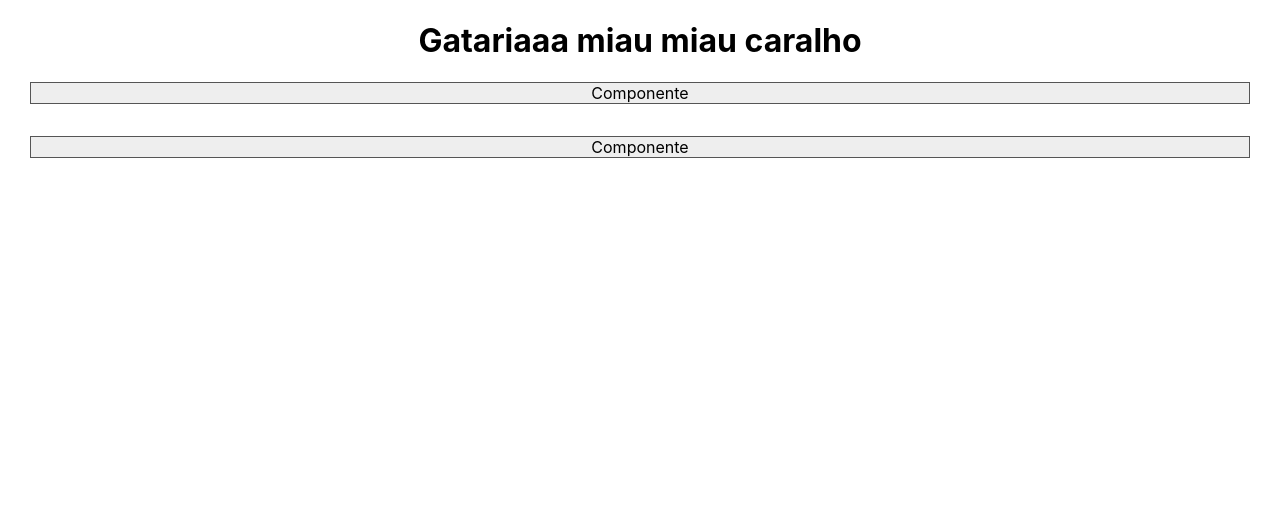
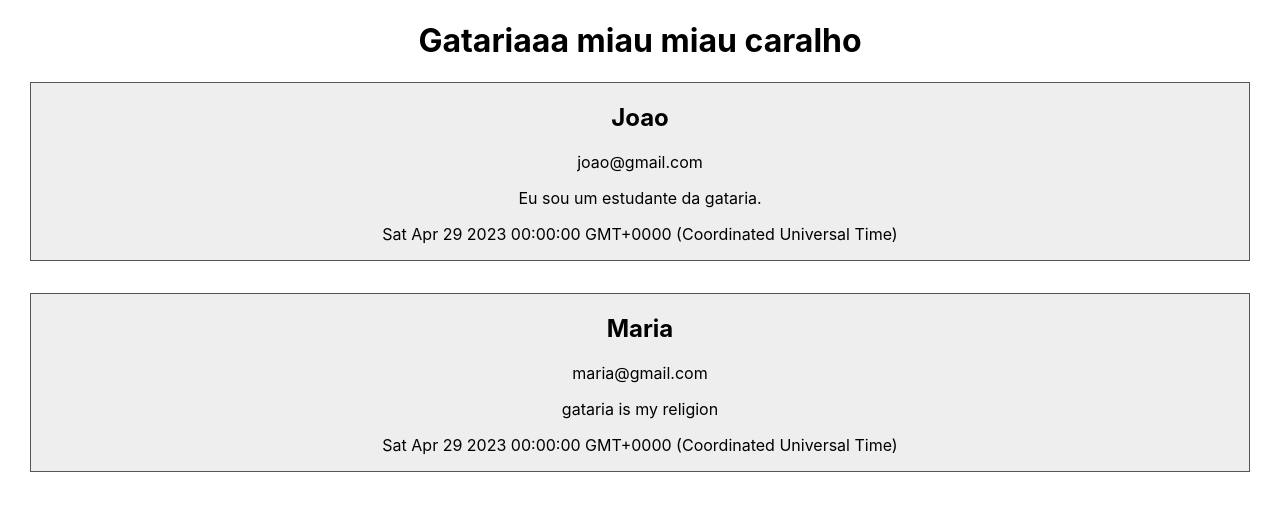
Before and after one commit to thailanelopes/curso_react, a React (Create React App) app in the folder curso-react/: page / in a window 1280 px wide. Shown: the top 510 px of the page. Built offline with nearby package versions, Linux system fonts and the light colour scheme.

Commit message:
trabalhando com propriedades

```diff
--- a/curso-react/src/App.js
+++ b/curso-react/src/App.js
@@ -7,8 +7,12 @@ function App() {
   return (
     <div className="App">
       <h1>Gatariaaa miau miau caralho</h1>
-      <Comentario/>
-      <Comentario/>
+      <Comentario nome="Joao" email="joao@gmail.com" data={new Date(2023, 3, 29)}>
+        Eu sou um estudante da gataria.
+        </Comentario>
+      <Comentario nome="Maria" email="maria@gmail.com" data={new Date(2023, 3, 29)}>
+      gataria is my religion
+        </Comentario>
     </div>
   );
 }
--- a/curso-react/src/components/Comentario.js
+++ b/curso-react/src/components/Comentario.js
@@ -1,9 +1,12 @@
-import React from "react"
-import './Comentario.css'
+import React from "react";
+import './Comentario.css';
 //jsx
-const Comentario = () => (
+const Comentario = props => (
     <div className="Comentario">
-     <div>Componente</div>
+     <h2>{props.nome}</h2>
+     <p>{props.email}</p>
+     <p>{props.children}</p>
+     <p>{props.data.toString()}</p>
      </div>
 );
 
```
